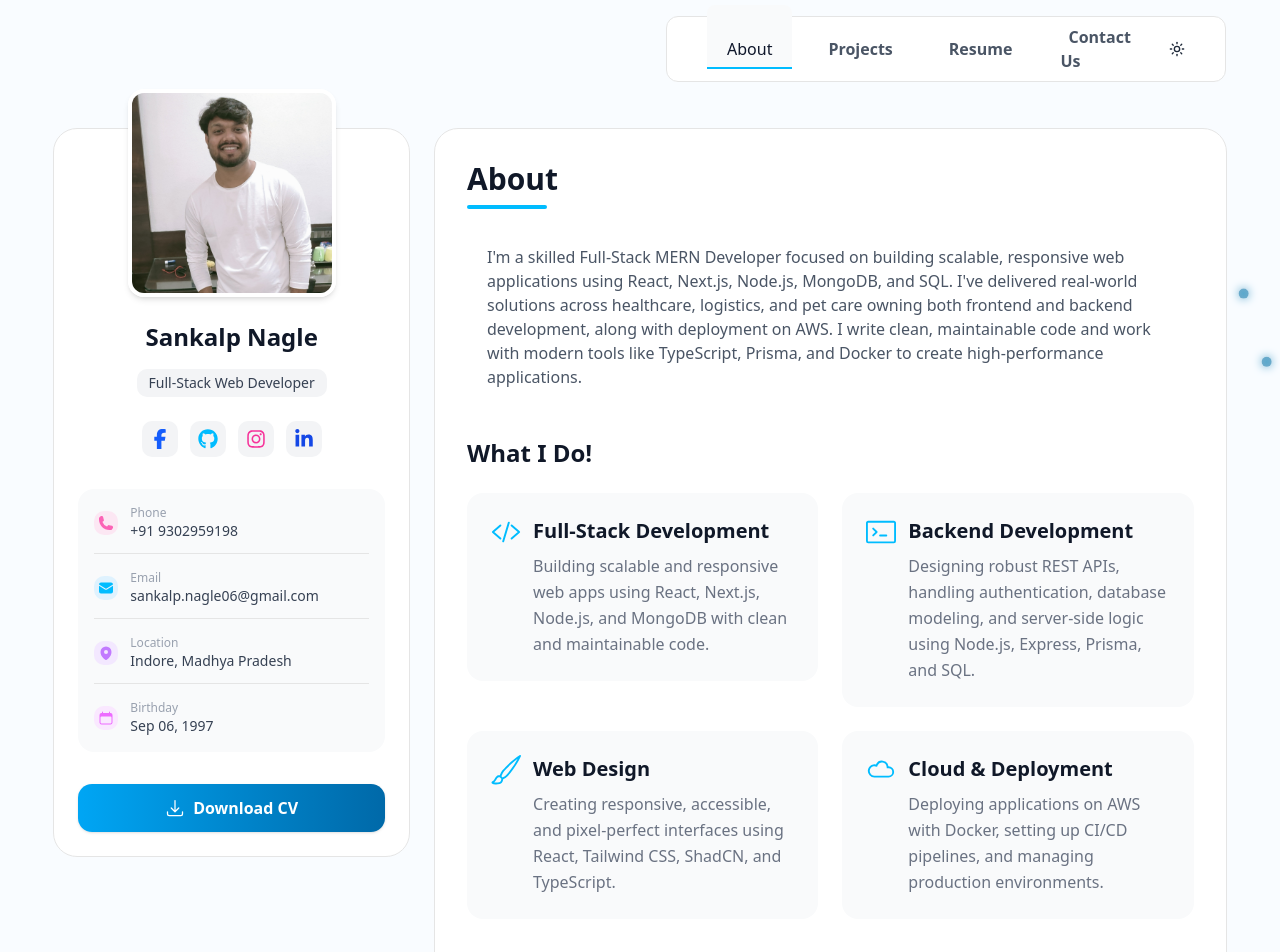
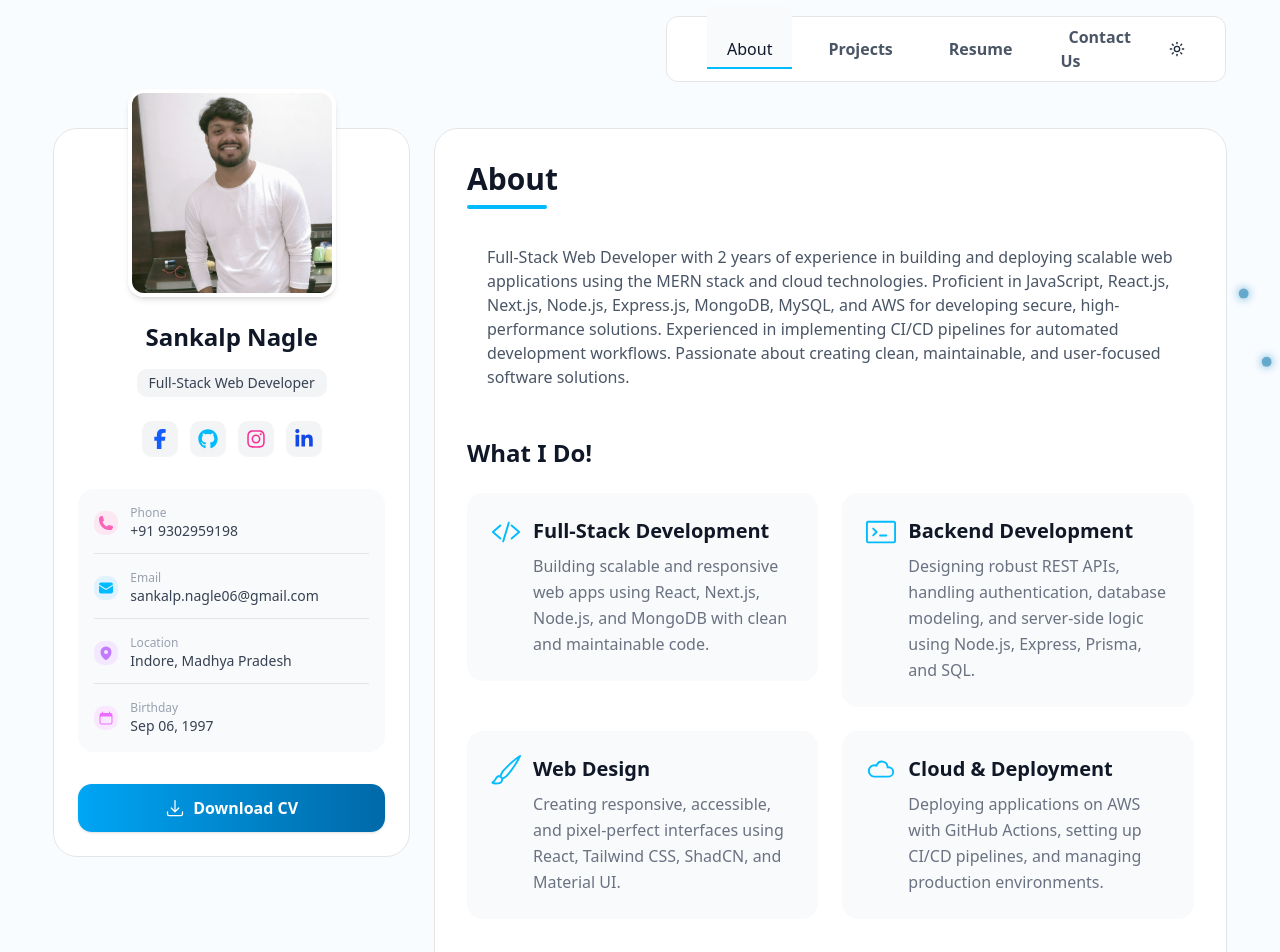
Before and after one commit to sankalpnagle/portfolio, a Next.js app: page / in a window 1280 px wide. Shown: the top 952 px of the page. Built offline with nearby package versions, Linux system fonts and the light colour scheme.

Commit message:
change cv

```diff
--- a/src/app/page.tsx
+++ b/src/app/page.tsx
@@ -25,15 +25,15 @@ const aboutCards = [
     icon: <BsBrush className="text-sky-400" />,
     title: "Web Design",
     description:
-      "Creating responsive, accessible, and pixel-perfect interfaces using React, Tailwind CSS, ShadCN, and TypeScript.",
+      "Creating responsive, accessible, and pixel-perfect interfaces using React, Tailwind CSS, ShadCN, and Material UI.",
     color: "bg-gray-50 dark:bg-gray-900",
   },
   {
     icon: <VscCloud className="text-sky-400" />,
     title: "Cloud & Deployment",
     description:
-      "Deploying applications on AWS with Docker, setting up CI/CD pipelines, and managing production environments.",
-    color: "bg-gray-50 dark:bg-gray-900",
+      "Deploying applications on AWS with GitHub Actions, setting up CI/CD pipelines, and managing production environments.",
+    color: "bg-gray-50 dark:bg-slate-900",
   },
 ];
 
@@ -79,13 +79,13 @@ export default function Home() {
         variants={itemVariants}
         className="text-gray-600 bg-white rounded-xl py-6 px-5 dark:bg-gray-900 transition-colors duration-200 dark:text-gray-100 mb-2"
       >
-        I'm a skilled Full-Stack MERN Developer focused on building scalable,
-        responsive web applications using React, Next.js, Node.js, MongoDB, and
-        SQL. I've delivered real-world solutions across healthcare, logistics,
-        and pet care owning both frontend and backend development, along with
-        deployment on AWS. I write clean, maintainable code and work with modern
-        tools like TypeScript, Prisma, and Docker to create high-performance
-        applications.
+        Full-Stack Web Developer with 2 years of experience in building and
+        deploying scalable web applications using the MERN stack and cloud
+        technologies. Proficient in JavaScript, React.js, Next.js, Node.js,
+        Express.js, MongoDB, MySQL, and AWS for developing secure,
+        high-performance solutions. Experienced in implementing CI/CD pipelines
+        for automated development workflows. Passionate about creating clean,
+        maintainable, and user-focused software solutions.
       </motion.p>
 
       {/* What I Do Section */}
--- a/src/app/projects/page.tsx
+++ b/src/app/projects/page.tsx
@@ -37,7 +37,7 @@ const projects = [
     type: "Website",
     client: "Client Product",
     languages: "Next.js, Prisma, MySQL",
-    preview: "https://www.saluspharmacy.com/",
+    preview: "https://pharmacy-ten-flax.vercel.app/",
     description:
       "Salus Pharmacy is a full-featured e-commerce platform for ordering medicines online. It supports role-based access for doctors, pharmacy staff, and admins, allowing prescription uploads, order tracking, payments, and inventory management.",
   },
@@ -49,7 +49,7 @@ const projects = [
     type: "Web App",
     client: "Personal Project",
     languages: "React, Redux, Node.js",
-    preview: "https://main.d36pecy2ni8irx.amplifyapp.com/dashboard",
+    preview: "Comming Sppn",
     description:
       "A responsive and user-friendly dashboard designed to display and monitor product sales data in both weekly and monthly views. The dashboard features interactive bar charts and graphs that visually represent key metrics such as total sales, revenue trends, and top-selling products. Users can easily filter data by time periods to gain insights into performance over specific intervals. In addition to sales analytics, the dashboard also allows users to track payment statuses and view recent transactions. With integrated product management tools, it enables efficient monitoring of inventory, product listings, and overall business performance—all in one centralized interface optimized for desktop and mobile devices.",
   },
--- a/src/components/cards/AboutCard.tsx
+++ b/src/components/cards/AboutCard.tsx
@@ -21,7 +21,7 @@ const AboutCard: React.FC<AboutCardProps> = ({
       <h3 className="font-semibold text-xl mb-2 text-gray-900 dark:text-gray-100">
         {title}
       </h3>
-      <p className="text-gray-500 dark:text-gray-400 leading-relaxed">
+      <p className="text-gray-500 dark:text-gray-200 leading-relaxed">
         {description}
       </p>
     </div>
```
Also changed, not shown: 1 other file (tests, documents, lock files or other folders).
